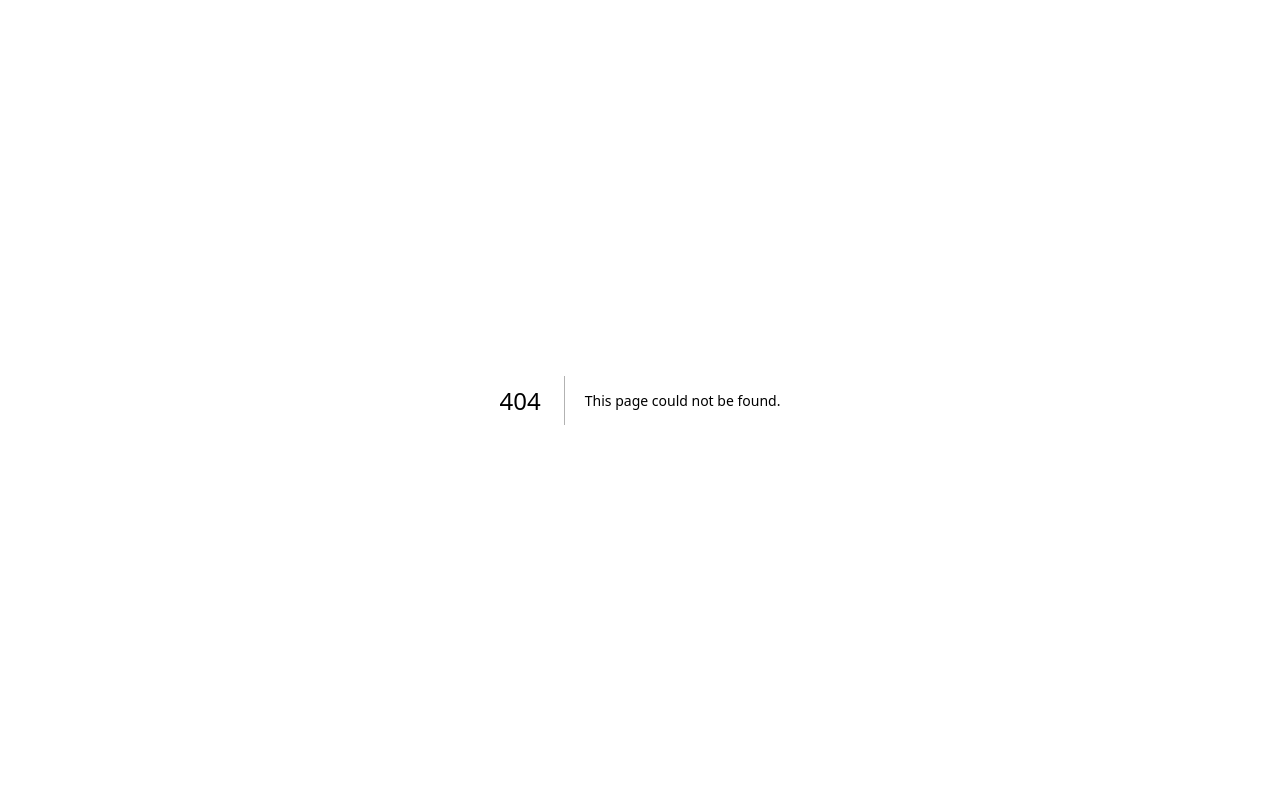
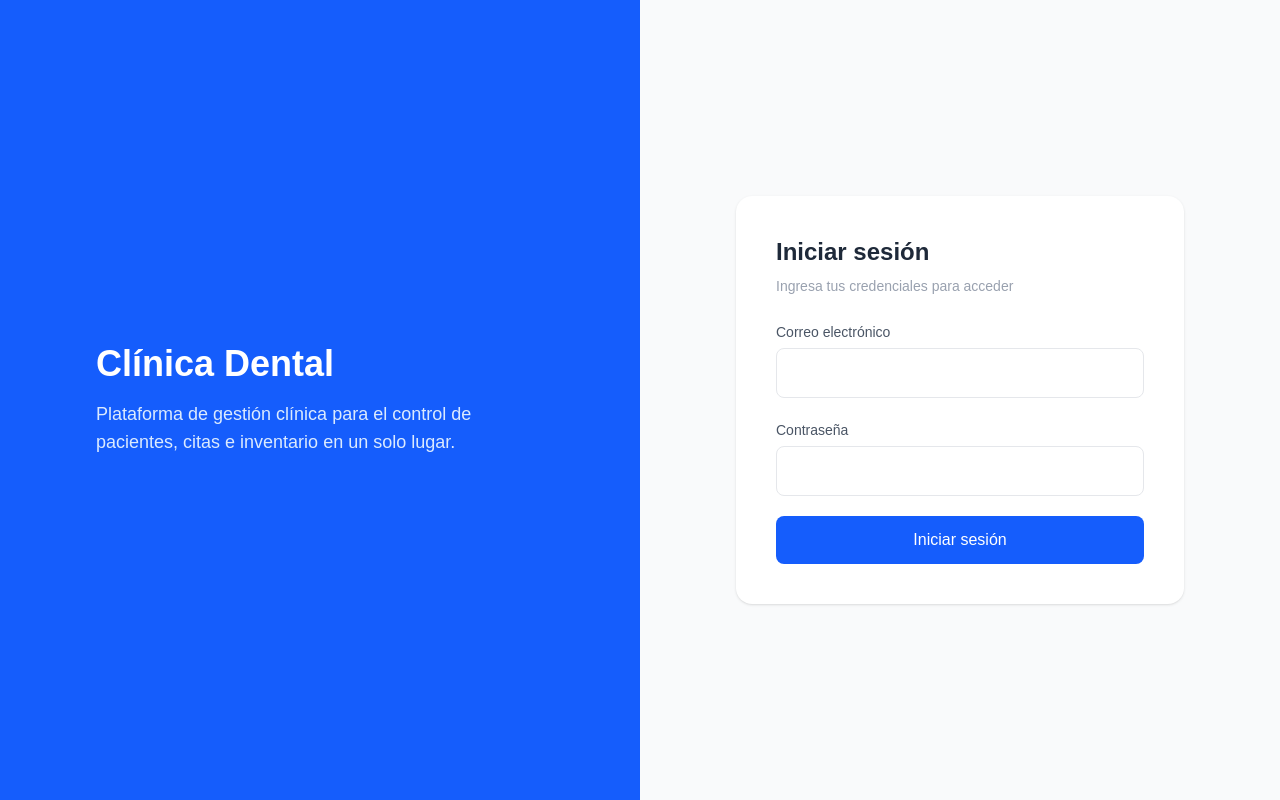
Before and after one commit to Ruben-online/Clinica-Dental-Radient, a Next.js app: page /login in a window 1280 px wide. Before the commit this address had no page. Built offline with nearby package versions, Linux system fonts and the light colour scheme.

Commit message:
Agregué página del login

```diff
--- /dev/null
+++ b/src/app/login/page.js
@@ -0,0 +1,105 @@
+"use client";
+
+import { useState } from "react";
+import { useRouter } from "next/navigation";
+
+export default function Login() {
+  const [email, setEmail] = useState("");
+  const [password, setPassword] = useState("");
+  const router = useRouter();
+
+  const handleLogin = async (e) => {
+    e.preventDefault();
+
+    try {
+      const res = await fetch("/api/login", {
+        method: "POST",
+        headers: {
+          "Content-Type": "application/json",
+        },
+        body: JSON.stringify({ email, password }),
+      });
+
+      if (res.ok) {
+        router.push("/dashboard");
+      } else {
+        alert("Credenciales incorrectas");
+      }
+    } catch (error) {
+      console.error(error);
+      alert("Error en el servidor");
+    }
+  };
+
+  return (
+    <div className="min-h-screen flex">
+
+      {/* LADO IZQUIERDO */}
+      <div className="hidden md:flex w-1/2 bg-blue-600 text-white items-center justify-center p-12">
+        <div className="max-w-md">
+          <h1 className="text-4xl font-bold mb-4">
+            Clínica Dental
+          </h1>
+
+          <p className="text-lg text-blue-100">
+            Plataforma de gestión clínica para el control de pacientes,
+            citas e inventario en un solo lugar.
+          </p>
+        </div>
+      </div>
+
+      {/* LADO DERECHO */}
+      <div className="w-full md:w-1/2 flex items-center justify-center bg-gray-50 p-8">
+
+        <div className="w-full max-w-md bg-white p-10 rounded-2xl shadow-sm">
+
+          <h2 className="text-2xl font-semibold text-gray-800 mb-2">
+            Iniciar sesión
+          </h2>
+
+          <p className="text-sm text-gray-400 mb-6">
+            Ingresa tus credenciales para acceder
+          </p>
+
+          <form onSubmit={handleLogin} className="space-y-5">
+
+            <div>
+              <label className="text-sm text-gray-600">
+                Correo electrónico
+              </label>
+              <input
+                type="email"
+                required
+                onChange={(e) => setEmail(e.target.value)}
+                className="mt-1 w-full p-3 border border-gray-200 rounded-lg focus:outline-none focus:border-blue-500 transition"
+              />
+            </div>
+
+            <div>
+              <label className="text-sm text-gray-600">
+                Contraseña
+              </label>
+              <input
+                type="password"
+                required
+                onChange={(e) => setPassword(e.target.value)}
+                className="mt-1 w-full p-3 border border-gray-200 rounded-lg focus:outline-none focus:border-blue-500 transition"
+              />
+            </div>
+
+            <button
+              type="submit"
+              className="w-full bg-blue-600 text-white py-3 rounded-lg hover:bg-blue-700 transition font-medium"
+            >
+              Iniciar sesión
+            </button>
+
+          </form>
+
+        </div>
+
+      </div>
+
+    </div>
+  );
+}
```
